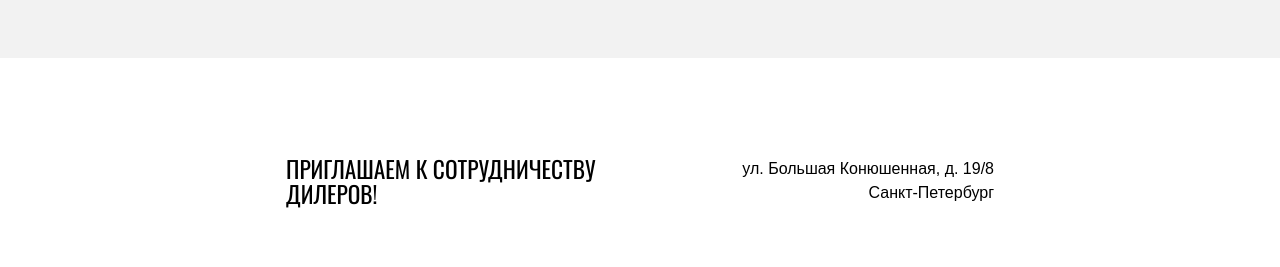
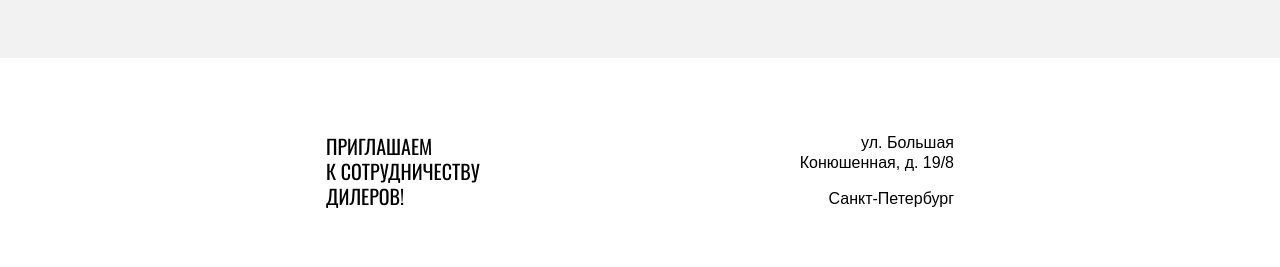
Before and after one commit to HAROSHII232/cat-energy, a website: page source/index.html in a window 1280 px wide. Shown: the part 3420-3687 px from the top of the page. Drawn offline with nearby package versions, Linux system fonts and the light colour scheme; files that its build step writes are made by us from their sources; grey boxes are pictures that could not be loaded.

Commit message:
fix map's grids

```diff
--- a/source/index.html
+++ b/source/index.html
@@ -125,9 +125,9 @@
             <h2 class="visually-hidden">Карта</h2>
             <div class="container">
                 <div class="map__adress-container">
-                    <h3 class="map__adress-title">приглашаем к сотрудничеству дилеров!</h3>
+                    <h3 class="map__adress-title">приглашаем <br> к сотрудничеству <br> дилеров!</h3>
                     <div class="map__adress-wrapper">
-                        <span class="map__adress-street">ул. Большая Конюшенная, д. 19/8 </span>
+                        <span class="map__adress-street">ул. Большая <br> Конюшенная, д. 19/8 </span>
                         <span class="map__adress-city">Санкт-Петербург</span>
                     </div>
                 </div>
--- a/source/sass/blocks/_common/map.scss
+++ b/source/sass/blocks/_common/map.scss
@@ -18,7 +18,7 @@
             min-height: 400px;
         }
         @include mobile {
-            margin-top: 30px;
+            margin-top: 0px;
             min-height: 360px;
         }
     }
@@ -26,9 +26,10 @@
 
 .map__adress {
     &-container {
-        display: flex;
         position: relative;
         z-index: 1;
+        display: flex;
+        justify-content: space-between;
         align-items: center;
         width: 570px;
         box-sizing: border-box;
@@ -36,9 +37,11 @@
         background: $white;
         @include tablet {
             width: auto;
-            justify-content: space-between;
-            padding: 0px;
+            padding: 0px 40px;
             margin: 0px;
+        }
+        @include mobile {
+            padding: 30px 0px;
         }
         &--grey {
             @include mobile {
@@ -47,25 +50,34 @@
         }
     }
     &-wrapper {
+        display: flex;
+        flex-direction: column;
         font: $desc;
+        line-height: 20px;
         @include tablet {
-            display: flex;
             flex-wrap: wrap;
-            justify-content: flex-end;
+            text-align: right;
         }
         @include mobile {
             font-size: 14px;
-            line-height: 20px;
-            justify-content: flex-start;
+            text-align: left;
         }
     }
     &-title {
+        margin: 0;
         text-transform: uppercase;
         font-weight: normal;
+        font-size: 20px;
         line-height: 25px;
         @include mobile {
             font-size: 16px;
             line-height: 20px;
         }
     }
+    &-city {
+        margin-top: 16px;
+        @include mobile {
+            margin-top: 0px;
+        }
+    }
 }
```
